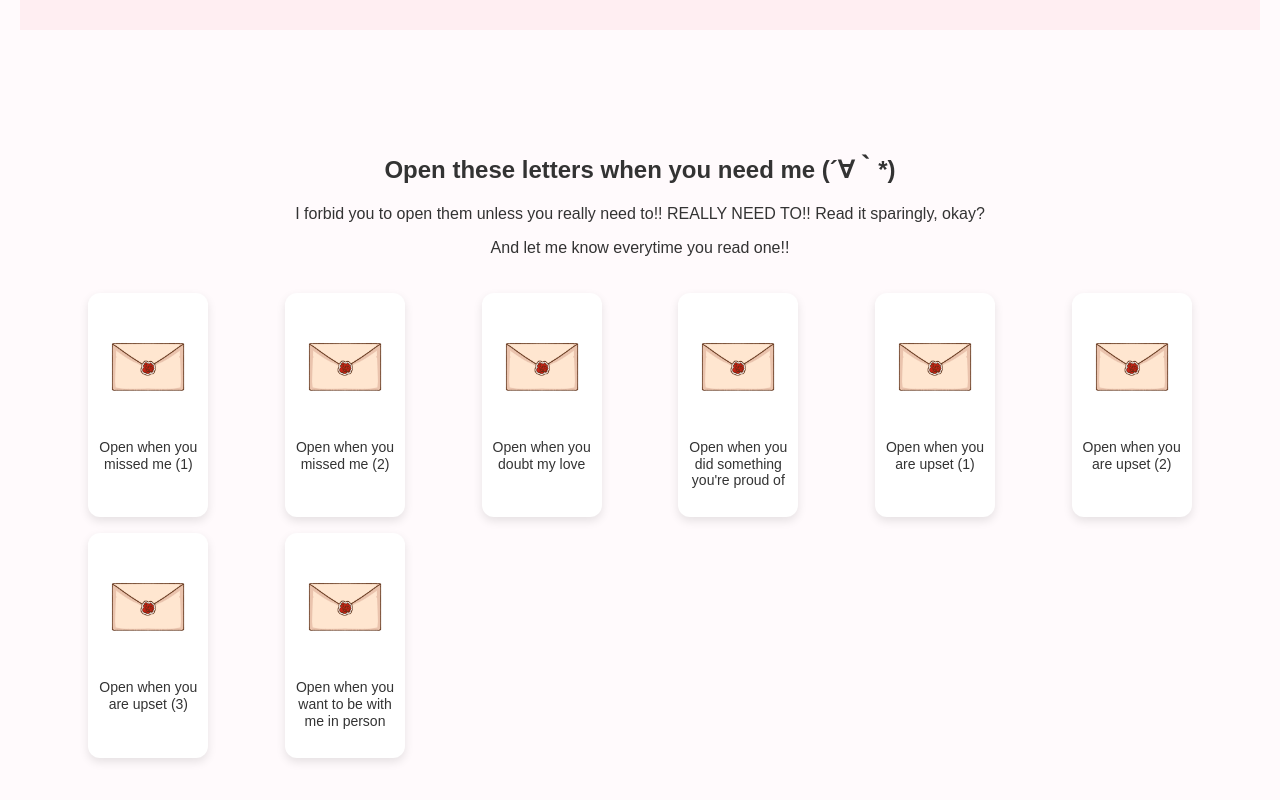
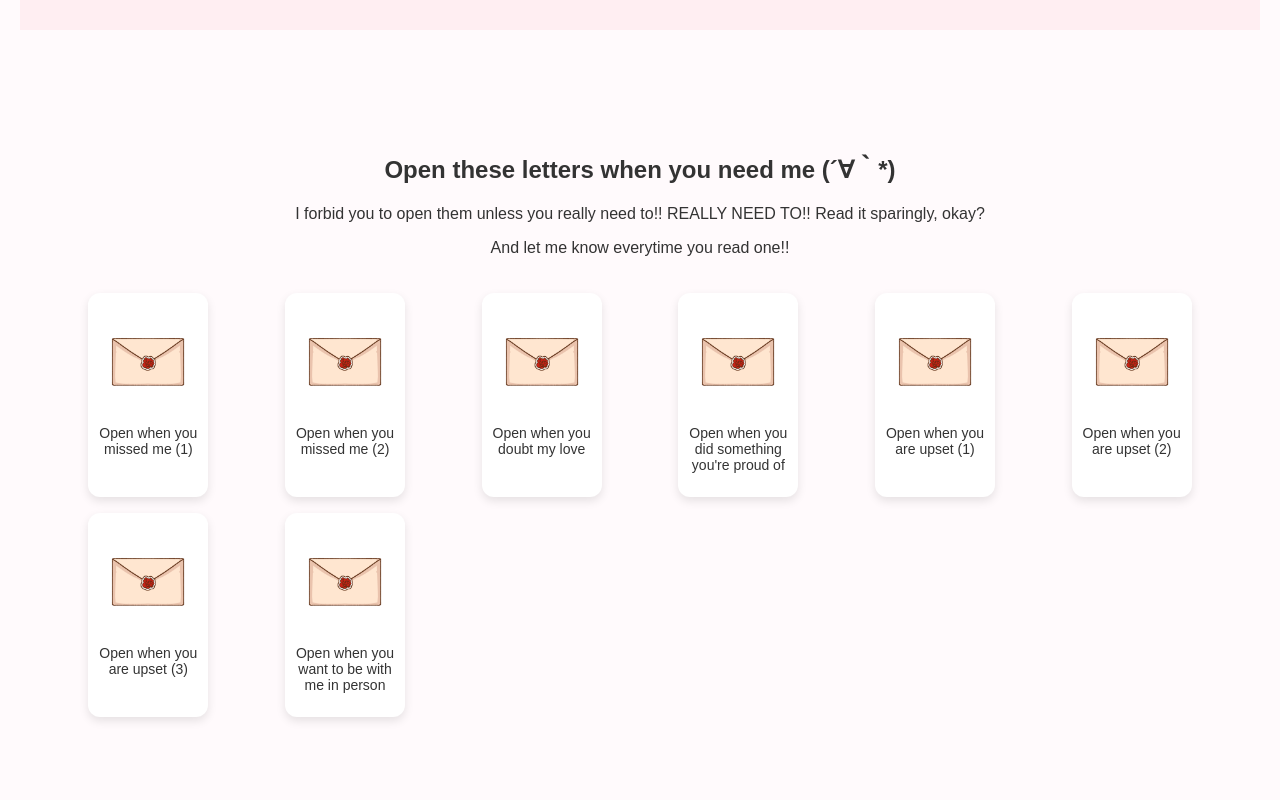
Before and after one commit to monetkyun/DoMo, a plain HTML site: page actualpage.html in a window 1280 px wide. Shown: the part 790-1590 px from the top of the page. Drawn offline with Linux system fonts and the light colour scheme; a web font is replaced by a local one.

Commit message:
nothing to lose

```diff
--- a/style.css
+++ b/style.css
@@ -112,7 +112,7 @@ box-sizing: border-box;
 
 /* MINI LETTER STYLES */
 .mini-letter {
-  width: 120px;
+  width: 120px; /* fixed width for consistency */
   padding: 10px;
   background: white;
   border-radius: 12px;
@@ -123,6 +123,7 @@ box-sizing: border-box;
   align-items: center;
   justify-content: flex-start;
   box-sizing: border-box;
+  overflow: visible; /* so labels don’t get cut */
   transition: transform 0.2s;
 }
 
@@ -132,7 +133,7 @@ box-sizing: border-box;
 
 .mini-letter img {
   max-width: 100%;
-  max-height: 110px; /* bigger icon */
+  height: auto;
   object-fit: contain;
   display: block;
   margin-bottom: 8px;
@@ -141,14 +142,11 @@ box-sizing: border-box;
 .letter-label {
   font-size: 14px;
   color: #333;
-  line-height: 1.2;
-  padding: 4px 0;
   text-align: center;
-  word-break: break-word;
-  white-space: normal;
+  word-break: break-word; /* wrap long labels */
+  max-width: 100%;
+  white-space: normal; /* allow wrapping */
   overflow: visible;
-  text-overflow: unset;
-  max-width: 100%;
 }
 
 
```
